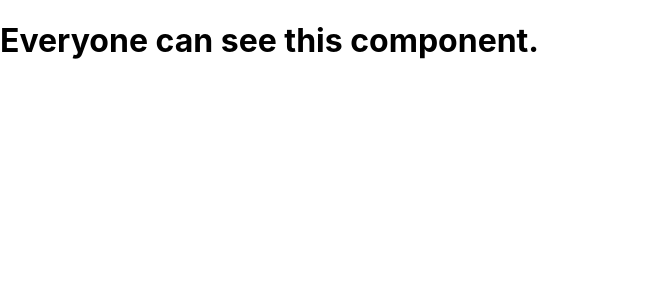
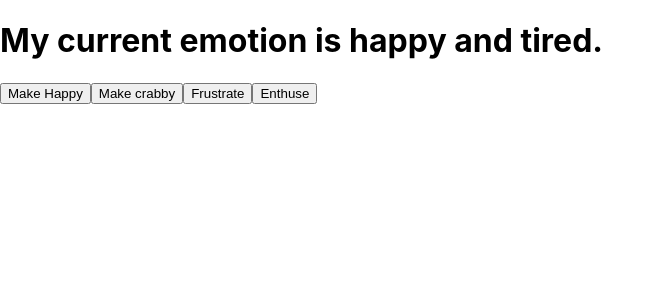
Before and after one commit to bryan-leano/react-essentials, a React (Create React App) app: page / in a window 1280 px wide. Shown: the top 300 px of the page, without its empty margins (0-664 px from the left). Built offline with nearby package versions, Linux system fonts and the light colour scheme.

Commit message:
add useState, useEffect

```diff
--- a/src/App.js
+++ b/src/App.js
@@ -1,19 +1,27 @@
+import React, { useState, useEffect } from 'react';
 import './App.css';
 
-function SecretComponent() {
-  return <h1>Secret information for authorized users only.</h1>
-}
+function App() {
+  const [emotion, setEmotion] = useState('happy');
+  const [secondary, setSecondary] = useState('tired');
 
-function RegularComponent() {
-  return <h1>Everyone can see this component.</h1>
-}
+  useEffect(() => {
+    console.log(`It's ${emotion} around here!`)
+  }, [emotion]);
 
-function App({ authorized }) {
+  useEffect(() => {
+    console.log(`It's ${secondary} around here!`)
+  }, [secondary]);
+
   return (
     <>
-      {authorized ? <SecretComponent /> : <RegularComponent />}
+      <h1>My current emotion is {emotion} and {secondary}.</h1>
+      <button onClick={() => setEmotion("happy")}>Make Happy</button>
+      <button onClick={() => setSecondary("crabby")}>Make crabby</button>
+      <button onClick={() => setEmotion("frustrated")}>Frustrate</button>
+      <button onClick={() => setEmotion("enthusiastic")}>Enthuse</button>
     </>
-  )
+  );
 }
 
 export default App;
--- a/src/index.js
+++ b/src/index.js
@@ -3,10 +3,8 @@ import ReactDOM from 'react-dom';
 import './index.css';
 import App from './App';
 
-const [, , light] = ["boots", "tent", "headlamp"];
-console.log(light);
 
 ReactDOM.render(
-  <App authorized={false} />,
+  <App />,
   document.getElementById('root')
 );
```
